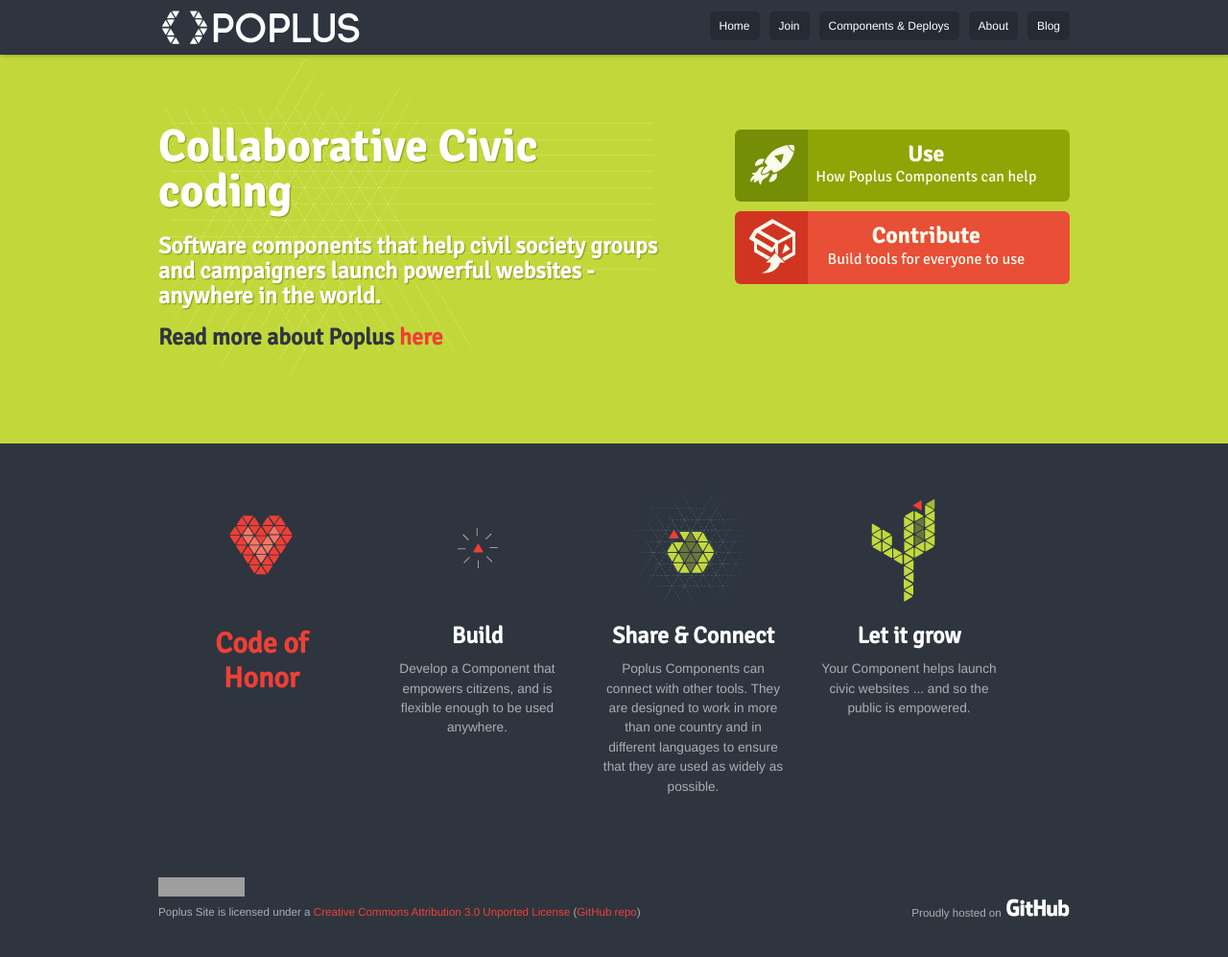
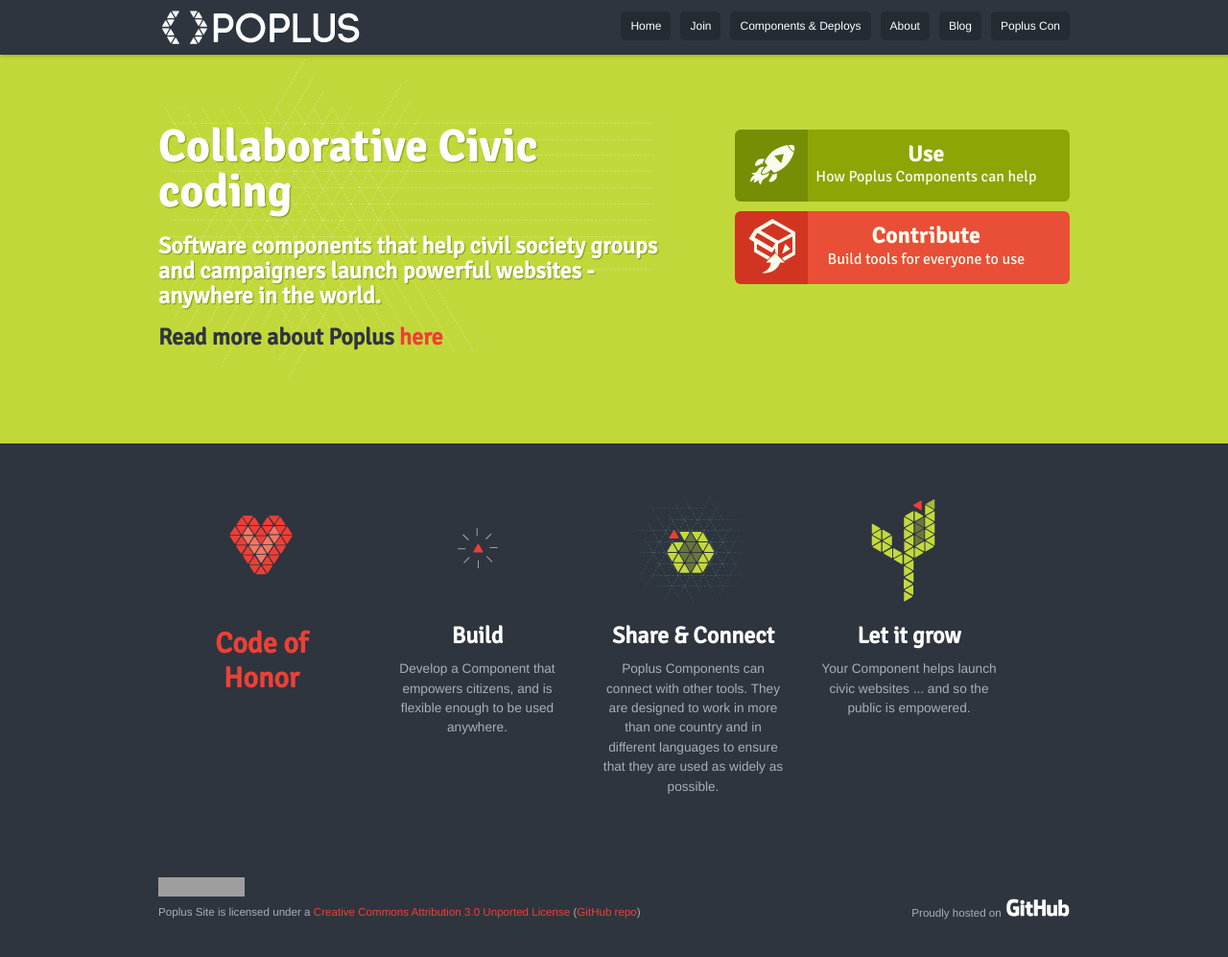
Before and after one commit to poplus/home-poplus, a Jekyll site: the page built from index.html, in a window 1280 px wide and 1031 px high. Shown: the top 997 px of the window at 96% size. Built offline with Jekyll 4.4.1, drawn with Linux system fonts in a browser that asks for light colours; nearby versions of some CDN libraries; Markdown is read by kramdown in place of the engine named in the settings; grey boxes are pictures that could not be loaded.

Commit message:
Added Poplus Con to menu

```diff
--- a/_layouts/default.html
+++ b/_layouts/default.html
@@ -37,6 +37,7 @@
                     <a href="/catalogue.html"><li>Components & Deploys</li></a>
                     <a href="/about.html"><li>About</li></a>
                     <a href="/blog.html"><li>Blog</li></a>
+                    <a href="/poplus_event.html"><li>Poplus Con</li></a>
                     <!-- <a href="../workspace.html"><li>Workspace</li></a> -->
                   </ul>
                 </div>
```
